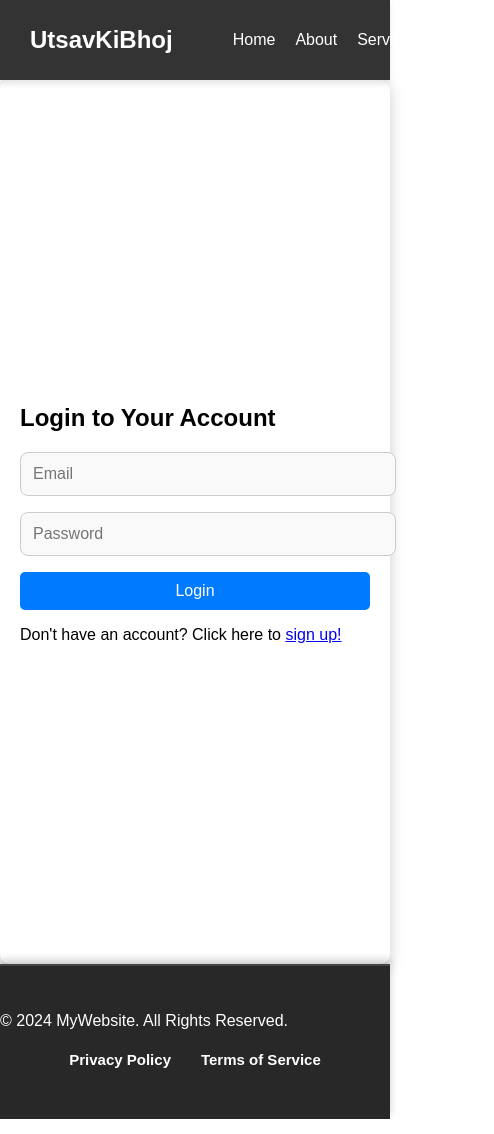
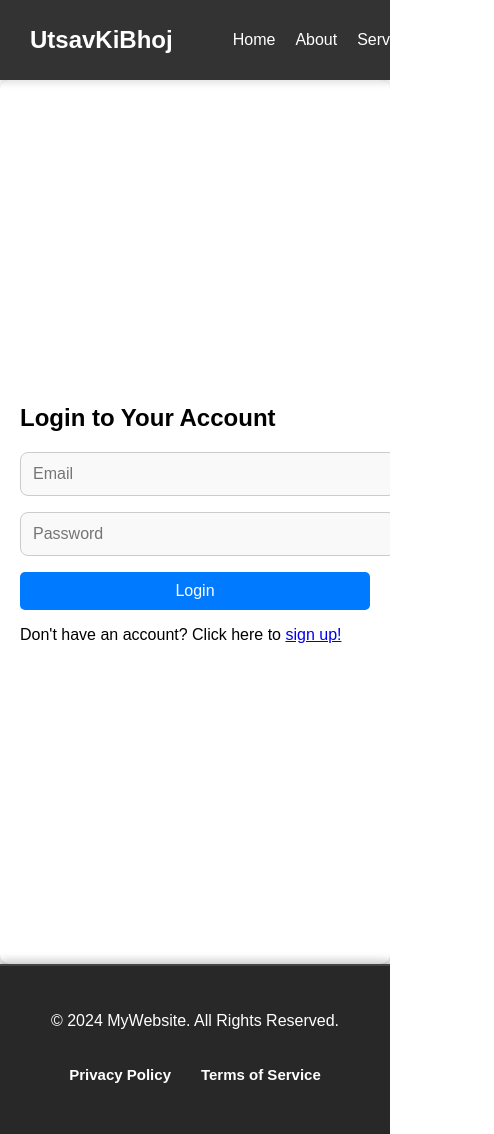
Before and after one commit to UtsavKiBhoj/UtsavKiBhoj_frontend, a React (Create React App) app: page /login in a window 390 px wide. Shown: the whole page, 494 px wide, since content can reach past the window. Built offline with nearby package versions, Linux system fonts and the light colour scheme.

Commit message:
Update components CSS

```diff
--- a/src/App.js
+++ b/src/App.js
@@ -4,7 +4,7 @@ import PrivateRoute from "./PrivateRoute";
 import Signup from "./pages/signup/signup";
 import Login from "./pages/login/login";
 import Home from "./pages/home/home";
-import Navbar from "./components/navbar";
+import Navbar from "./components/Navbar";
 import Footer from "./components/footer/footer";
 
 const App = () => {
--- a/src/components/footer/footer.css
+++ b/src/components/footer/footer.css
@@ -1,38 +1,39 @@
-/* Footer Styles */
 .footer {
   background-color: #282828;
-    padding: 30px 0;
+  padding: 20px 0;
   color: white;
   font-family: 'Arial', sans-serif;
   box-shadow: 0 -4px 8px rgba(0, 0, 0, 0.2);
   border-top: 2px solid #444;
-    vertical-align: middle;
+  display: flex;
+  justify-content: center;
 }
 
 .footer-content {
   display: flex;
-    justify-content: space-between; /* Space between text and links */
+  justify-content: space-between;
   align-items: center;
+  width: 100%; /* Stretch to full width */
   max-width: 1200px;
-    margin: 0 auto;
-    padding: 0 20px; /* Add padding for better layout */
+  padding: 0 20px;
 }
 
-  .inline-footer-content{
-    display: flex;
-
+.footer-left {
+  flex: 1; /* Take up space on the left */
+  text-align: left;
 }
 
-  .footer-content p {
-    margin: 0;
-    font-size: 15px;
-    color: #bbb;
+.footer-center {
+  flex: 1; /* Take up space in the center */
+  text-align: center;
+}
+
+.footer-right {
+  flex: 1; /* Placeholder to balance the flexbox layout, nothing needed here */
 }
 
 .footer-links {
-    display: flex;
-    justify-content: center;
-    gap: 30px; /* Space between links */
+  display: inline-block; /* Align links in the center */
 }
 
 .footer-links a {
@@ -41,7 +42,7 @@
   font-size: 15px;
   font-weight: 600;
   position: relative;
-    padding: 5px 0;
+  padding: 0 15px;
 }
 
 .footer-links a::after {
@@ -70,7 +71,8 @@
       text-align: center;
   }
 
-    .footer-links {
-      margin-top: 15px;
+  .footer-left, .footer-center, .footer-right {
+      text-align: center;
+      margin: 10px 0;
   }
 }
--- a/src/components/footer/footer.js
+++ b/src/components/footer/footer.js
@@ -4,12 +4,23 @@ import "./footer.css";
 const Footer = () => {
   return (
     <div className="footer">
-      <div className="inline-footer-content"></div>
-      <p>&copy; {new Date().getFullYear()} MyWebsite. All Rights Reserved.</p>
-      <p className="footer-links">
-        <a href="#privacy">Privacy Policy</a>
-        <a href="#terms">Terms of Service</a>
-      </p>
+      <div className="footer-content">
+        {/* Left-aligned content */}
+        <div className="footer-left">
+          <p>&copy; {new Date().getFullYear()} MyWebsite. All Rights Reserved.</p>
+        </div>
+
+        {/* Center-aligned links */}
+        <div className="footer-center">
+          <div className="footer-links">
+            <a href="#privacy">Privacy Policy</a>
+            <a href="#terms">Terms of Service</a>
+          </div>
+        </div>
+
+        {/* Empty right section for balance */}
+        <div className="footer-right"></div>
+      </div>
     </div>
   );
 };
--- /dev/null
+++ b/src/pages/aboutUsNgo/aboutUsNgo.css
@@ -0,0 +1,19 @@
+  /* About Us Section */
+  .about-us-section {
+    padding: 60px 30px;
+    background-color: #fff;
+    text-align: center;
+  }
+
+  .about-us-section h2 {
+    font-size: 36px;
+    margin-bottom: 20px;
+  }
+
+  .about-us-section p {
+    font-size: 18px;
+    line-height: 1.6;
+    max-width: 800px;
+    margin: 0 auto;
+    color: #666;
+  }
--- a/src/pages/aboutUsNgo/aboutUsNgo.js
+++ b/src/pages/aboutUsNgo/aboutUsNgo.js
@@ -1,5 +1,5 @@
 import React from 'react'
-
+import "./aboutUsNgo.css"
 const AboutUsNgo = () => {
   return (
     <section className="about-us-section" id="about">
--- a/src/pages/home/home.css
+++ b/src/pages/home/home.css
@@ -3,6 +3,8 @@ body, html {
     padding: 0;
     font-family: Arial, sans-serif;
     box-sizing: border-box;
+    width: 100%;
+    overflow-x: hidden;
   }
 
 /* Navbar Styles */
@@ -16,6 +18,8 @@ body, html {
   position: sticky; /* Makes the navbar sticky */
   top: 0; /* Sticks to the top */
   z-index: 1000; /* Ensures it stays on top of other content */
+  width: 100%; /* Ensures the navbar covers the full width */
+  box-sizing: border-box; /* Includes padding in width calculation */
   box-shadow: 0 4px 6px rgba(0, 0, 0, 0.1); /* Optional: Adds a subtle shadow */
 }
 
@@ -44,6 +48,7 @@ body, html {
   color: #ddd;
 }
 
+
   /* Banner Styles */
   .banner {
     position: relative;
@@ -51,8 +56,8 @@ body, html {
   }
 
   .banner-image {
-    width: 100%;
-    height: auto;
+    width: 230vh;
+    height: 80vh;
   }
 
   .banner-text {
@@ -66,7 +71,7 @@ body, html {
 
   .banner-text h1 {
     font-size: 48px; /* Adjust the size as needed */
-    background: linear-gradient(to right, brown 42%, rgb(73, 157, 185) 50%);
+    background: linear-gradient(to right, brown 51.5%, rgb(73, 157, 185) 50%);
     -webkit-background-clip: text; /* Clips the background to the text */
     -webkit-text-fill-color: transparent; /* Makes the text color transparent */
     text-align: center; /* Center-aligns the text */
@@ -75,49 +80,3 @@ body, html {
   .banner-text p {
     font-size: 24px;
   }
-
-  /* Three Images Section */
-  .three-images-section {
-    padding: 50px 0;
-    background-color: #f4f4f4;
-  }
-
-  .image-grid {
-    display: flex;
-    justify-content: space-around;
-    align-items: center;
-    max-width: 1200px;
-    margin: 0 auto;
-  }
-
-  .image-item {
-    width: 30%;
-    padding: 10px;
-  }
-
-  .image-item img {
-    width: 100%;
-    height: auto;
-    border-radius: 8px;
-    box-shadow: 0 4px 8px rgba(0, 0, 0, 0.1);
-  }
-
-  /* About Us Section */
-  .about-us-section {
-    padding: 60px 30px;
-    background-color: #fff;
-    text-align: center;
-  }
-
-  .about-us-section h2 {
-    font-size: 36px;
-    margin-bottom: 20px;
-  }
-
-  .about-us-section p {
-    font-size: 18px;
-    line-height: 1.6;
-    max-width: 800px;
-    margin: 0 auto;
-    color: #666;
-  }
--- a/src/pages/ngoServices/ngoServices.css
+++ b/src/pages/ngoServices/ngoServices.css
@@ -3,7 +3,35 @@
     text-align: center;
     font-size: 32px;
     margin-bottom: 30px;
+    margin-top: -20px;
     color: #333;
+  }
+
+
+  /* Three Images Section */
+  .three-images-section {
+    padding: 50px 0;
+    background-color: #f4f4f4;
+  }
+
+  .image-grid {
+    display: flex;
+    justify-content: space-around;
+    align-items: center;
+    max-width: 1200px;
+    margin: 0 auto;
+  }
+
+  .image-item {
+    width: 30%;
+    padding: 10px;
+  }
+
+  .image-item img {
+    width: 100%;
+    height: auto;
+    border-radius: 8px;
+    box-shadow: 0 4px 8px rgba(0, 0, 0, 0.1);
   }
 
   /* Image Grid Styles */
```
Lines whose indentation alone changed are shown as unchanged.
